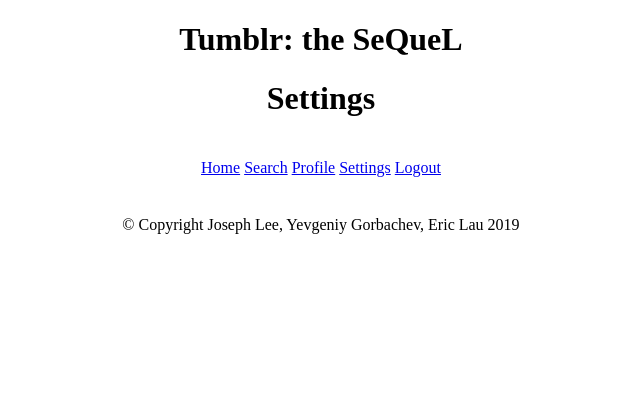
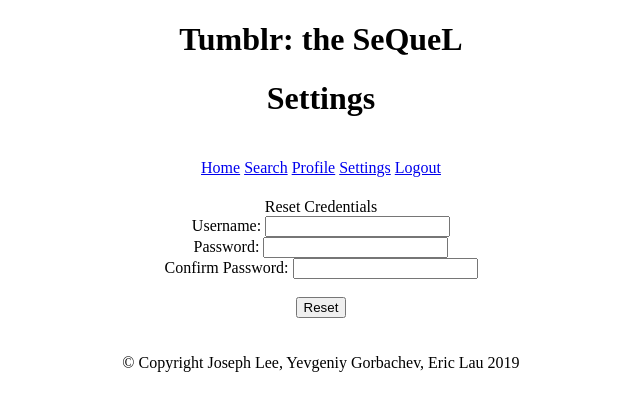
Before and after one commit to ericlau00/softdev_p00, a Flask app: page /settings in a window 1280 px wide. Shown: the top 411 px of the page, without its empty margins (319-959 px from the left). Run offline with Flask 2, Linux system fonts and the light colour scheme; a user stored in the database is signed in.

Commit message:
implemented settings reset pw

```diff
--- a/app.py
+++ b/app.py
@@ -81,8 +81,15 @@
             return render_template("settings.html",
                                     userid = session.get('userid'))
         elif(request.method == "POST"):
-            return render_template("settings.html",
-                                    userid=session.get('userid'))
+            if request.form['password'] != request.form['confirmpassword']:
+                flash("Passwords do not match")
+                return render_template("settings.html")
+            elif (acc.edit_acc(session.get('userid'),request.form['username'],request.form['password'])):
+                flash("Successfully reset credentials")
+                return redirect(url_for("home"))
+            else:
+                flash("Username already exists")
+                return render_template("settings.html")
     else:
         return redirect(url_for("login"))
 
@@ -145,7 +152,7 @@
 @app.route("/blog/<blogid>/create_entry", methods = ["GET","POST"])
 def create_entry(blogid):
     if 'user' in session:
-        if(session.get('user') == acc.get_username(blogs.get_userid(blogid))):
+        if(session.get('userid') == blogs.get_userid(blogid)):
             if(request.method == "GET"):
                 return render_template("create_entry.html",
                                         blogid = blogid,
@@ -180,7 +187,7 @@
                                     entryid = entryid,
                                     description = blogs.describe(blogid),
                                     entry = entries.read_entry(blogid, entryid),
-                                    is_owner = session.get('user') == acc.get_username(blogs.get_userid(blogid)),
+                                    is_owner = session.get('userid') == blogs.get_userid(blogid),
                                     userid = session.get('userid'),
                                     comments = entries.read_comments(blogid,entryid)
                                     )
@@ -210,7 +217,7 @@
         entry = entries.read_entry(blogid, entryid)
         for line in range(len(entry['content'])):
             entry['content'][line] = entry['content'][line].replace("\r","")
-        if(session.get('user') == acc.get_username(blogs.get_userid(blogid))):
+        if(session.get('userid') == blogs.get_userid(blogid)):
             if(request.method == "GET"):
                 return render_template("edit_entry.html",
                                 userid = session.get('userid'),
@@ -231,7 +238,7 @@
 @app.route("/blog/<blogid>/<entryid>/delete", methods = ["GET","POST"])
 def delete_entry(blogid,entryid):
     if 'user' in session:
-        if(session.get('user') == acc.get_username(blogs.get_userid(blogid))):
+        if(session.get('userid') == blogs.get_userid(blogid)):
             entries.delete_entry(blogid, entryid)
             flash("Successfully deleted entry")
             return redirect(url_for("view_blog", blogid = blogid))
@@ -244,7 +251,7 @@
 @app.route("/blog/<blogid>/<entryid>/<commentid>/<userid>/delete", methods = ["GET","POST"])
 def delete_comment(blogid,entryid,commentid,userid):
     if 'user' in session:
-        if(session.get('user') == acc.get_username(userid)):
+        if(session.get('userid') == userid):
             comments.delete_comment(blogid,entryid,commentid)
             flash("Successfully deleted comment")
             return redirect(url_for("view_entry", blogid = blogid, entryid = entryid))
--- a/templates/settings.html
+++ b/templates/settings.html
@@ -10,4 +10,15 @@
 
 {% block body %}
 {{ super() }}
+<br>
+<form action="/settings" method="post">
+      Reset Credentials<br>
+      Username: <input type="text" name="username"><br>
+      Password: <input type="password" name="password"><br>
+      Confirm Password: <input type="password" name="confirmpassword"><br>
+      <br>
+      <input type="submit" value="Reset"><br>
+  </form>
+</form>
+
 {% endblock %}
```
Also changed, not shown: templates/search.html (+6 -3 lines), data/sitedata.db.
